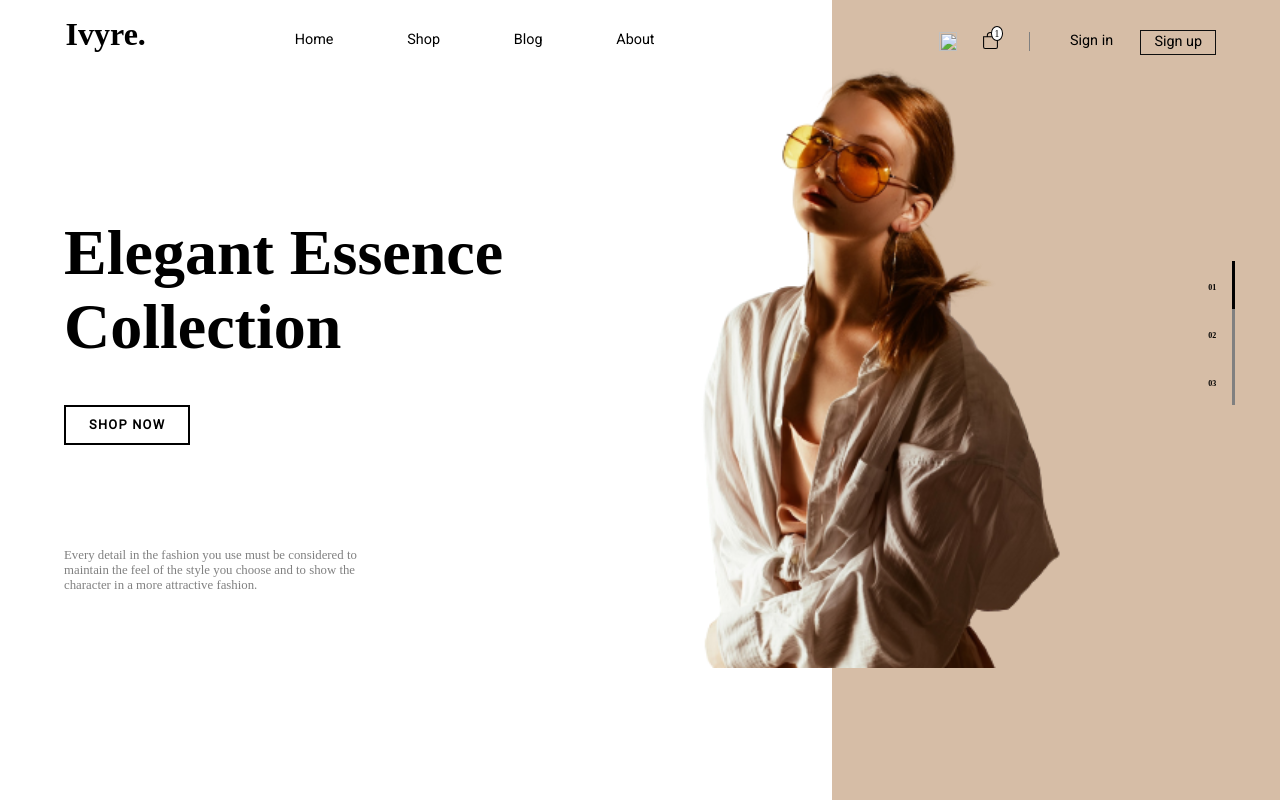
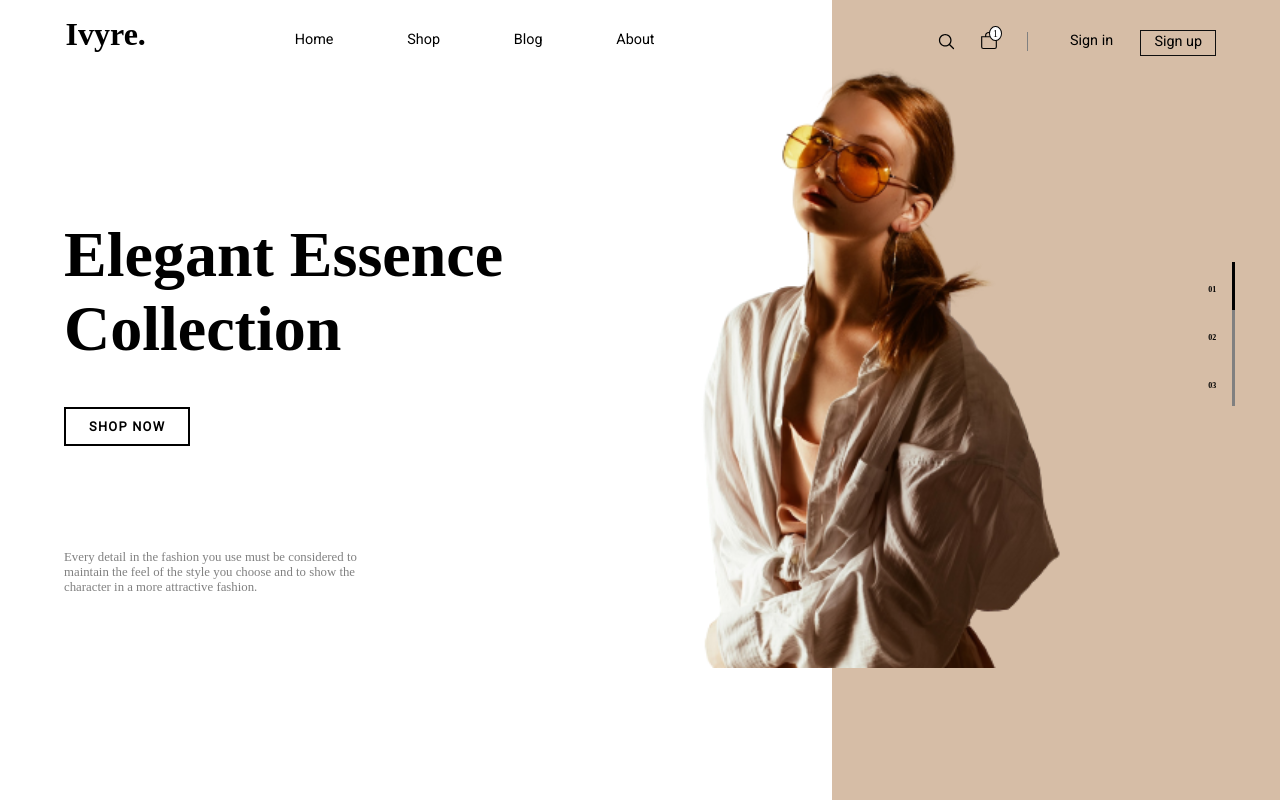
Before and after one commit to Franconicolas21/Practica2, a plain HTML site: page index.html in a window 1280 px wide. Drawn offline with Linux system fonts and the light colour scheme; a web font is replaced by a local one.

Commit message:
agregue cambios en el header

```diff
--- a/estilo.css
+++ b/estilo.css
@@ -110,12 +110,13 @@ a{
 
 .signin{
     margin-top: 1em;
-    margin-left: 1em;
+    margin-left: 1.1em;
     margin-bottom: 1em;
     font-size: .9em;
     font-family: 'Roboto', sans-serif;
     padding-left: .9em;
     padding-right: .9em;
+    border: 1px transparent black;
 }
 /*Fin del header*/
 
--- a/index.html
+++ b/index.html
@@ -25,7 +25,7 @@
 
         <div class="der">
             <div class="iconos">
-                <a href="#"><img src="icons8-búsqueda.svg" class="lupa"></a>
+                <a href="#"><img src="lupa.svg" class="lupa"></a>
                 <a href="#"><img src="bag.svg" class="bag"></a>
                 <span class="badge" >1</span>
                 <hr />
```
